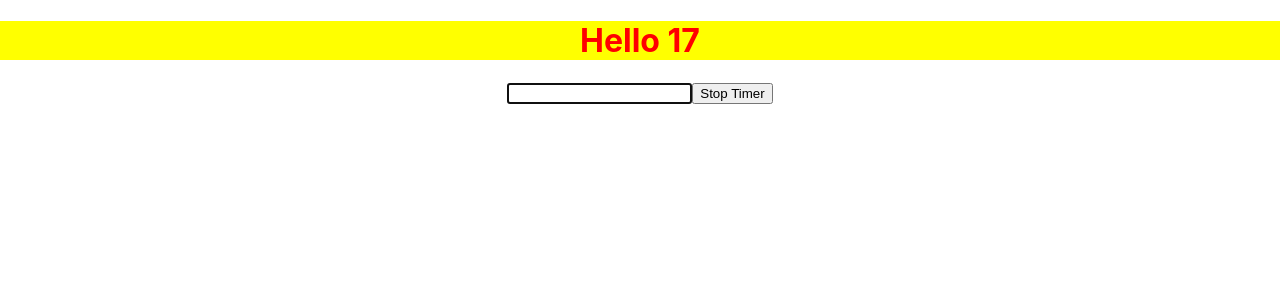
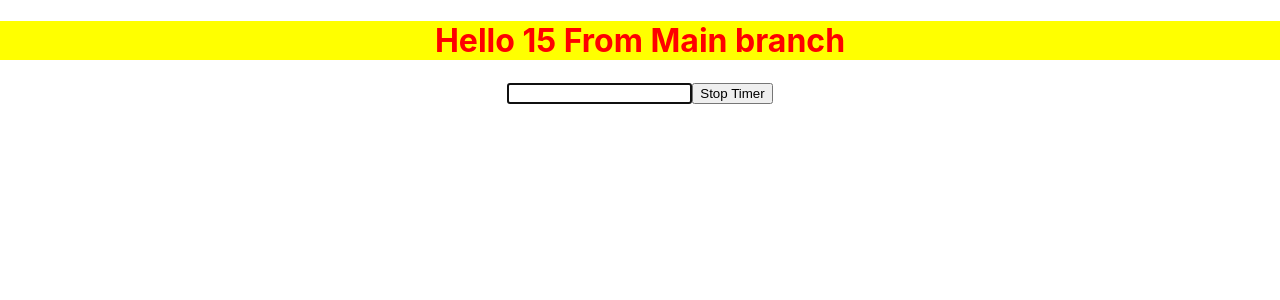
Before and after one commit to swapnilrit/reacttest, a React (Create React App) app: page / in a window 1280 px wide. Shown: the top 300 px of the page. Built offline with nearby package versions, Linux system fonts and the light colour scheme.

Commit message:
from main branch

```diff
--- a/src/components/Parent.js
+++ b/src/components/Parent.js
@@ -34,7 +34,7 @@ function Parent(props) {
 
 
   return (<div>
-           <h1 className={props.hell.customColor}> Hello {count} </h1>
+           <h1 className={props.hell.customColor}> Hello {count} From Main branch </h1>
             <input type="text" ref={(ele)=>myRef=ele}/>
             <button onClick={()=>clearTimer()}>Stop Timer</button>
         </div>)
```
